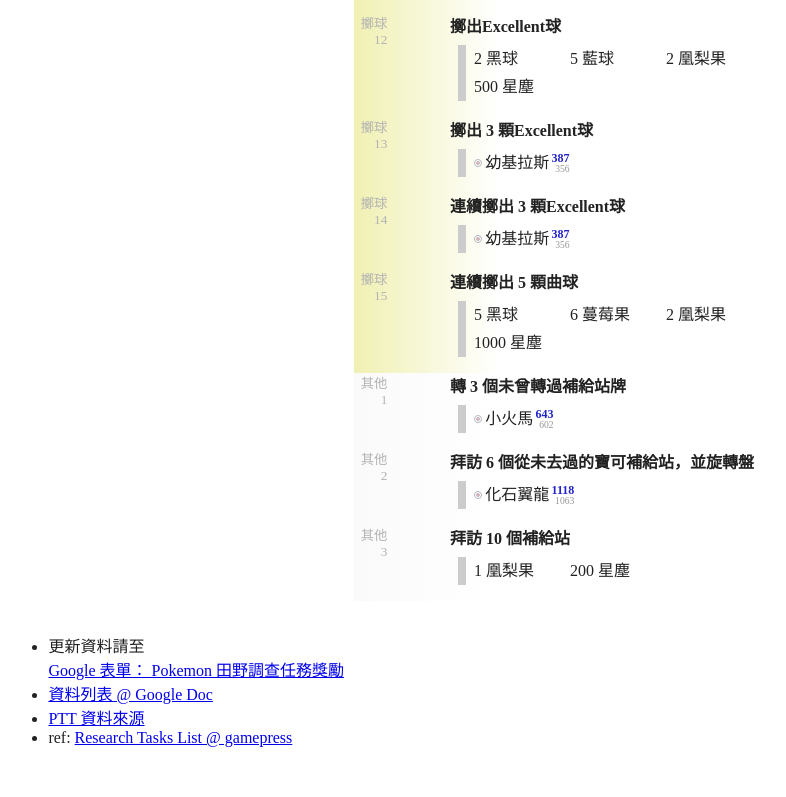
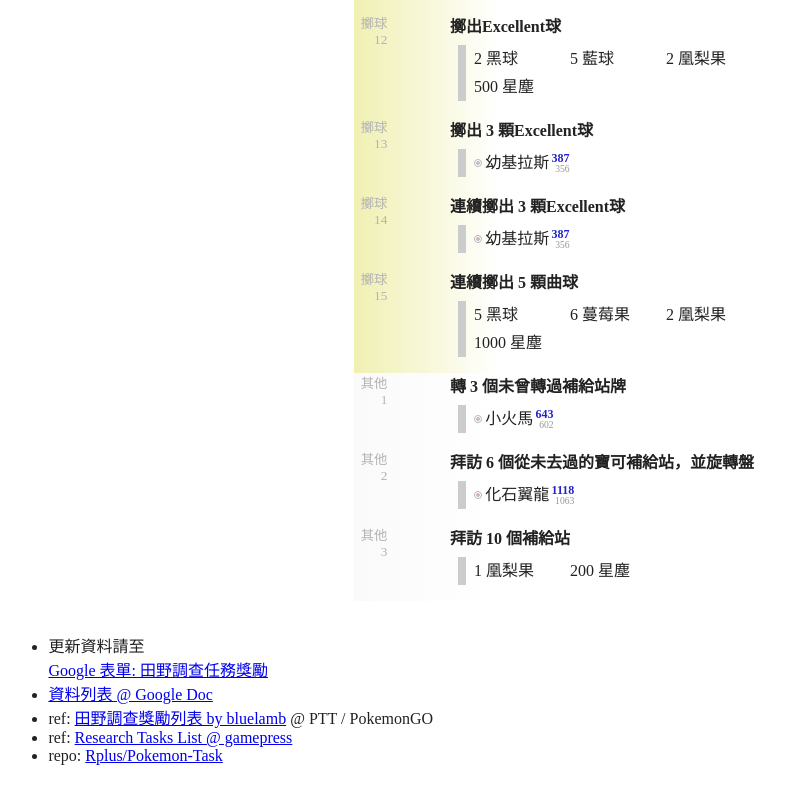
Before and after one commit to Rplus/Pokemon-Task, a plain HTML site: page index.html in a window 1280 px wide. Shown: the part 5823-6620 px from the top of the page, without its empty margins (46-832 px from the left). Drawn offline with Linux system fonts and the light colour scheme.

Commit message:
update ref items

```diff
--- a/index.html
+++ b/index.html
@@ -336,10 +336,11 @@
       </main>
       <footer>
         <ul>
-          <li>更新資料請至<br/><a href="https://docs.google.com/forms/d/e/1FAIpQLScOQiVA-Lj9EYZpjMYqXahiW6-szjaY33x7Mp0NxG8-XQrVpQ/viewform">Google 表單： Pokemon 田野調查任務獎勵</a></li>
+          <li>更新資料請至<br/><a href="https://docs.google.com/forms/d/e/1FAIpQLScOQiVA-Lj9EYZpjMYqXahiW6-szjaY33x7Mp0NxG8-XQrVpQ/viewform">Google 表單: 田野調查任務獎勵</a></li>
           <li><a href="https://docs.google.com/spreadsheets/d/1aXcSyHWq9RdHB9ksw3XRMWYrP3FUV4a6BOk3xVOnGWg/">資料列表 @ Google Doc</a></li>
-          <li><a href="https://www.ptt.cc/bbs/PokemonGO/M.1522472393.A.35E.html">PTT 資料來源</a></li>
+          <li>ref: <a href="https://www.ptt.cc/bbs/PokemonGO/M.1522472393.A.35E.html">田野調查獎勵列表 by bluelamb</a> @ PTT / PokemonGO</li>
           <li>ref: <a href="https://pokemongo.gamepress.gg/research-tasks-list">Research Tasks List @ gamepress</a></li>
+          <li>repo: <a href="https://github.com/Rplus/Pokemon-Task">Rplus/Pokemon-Task</a></li>
         </ul>
       </footer>
     </div>
```
Also changed, not shown: 1 other file.
